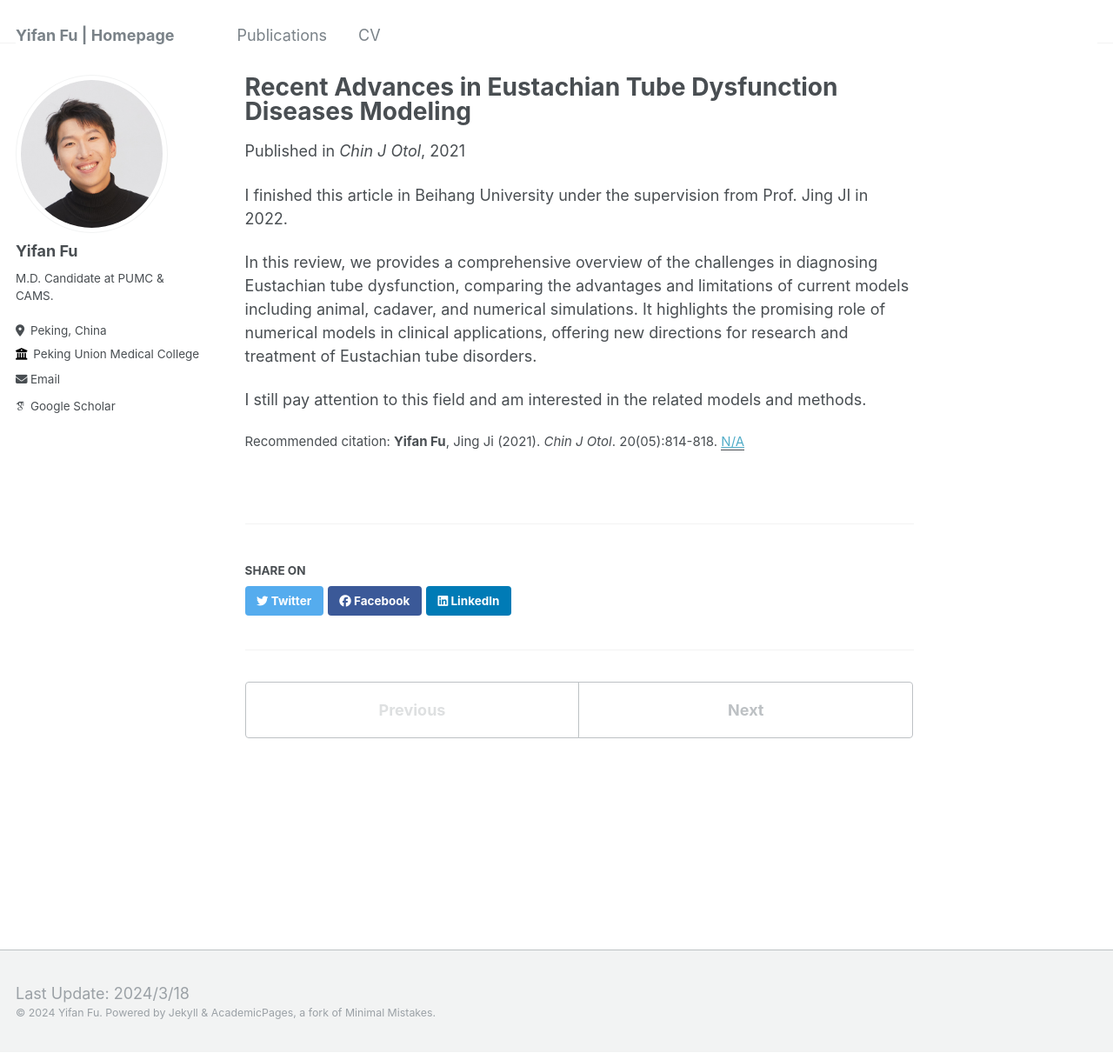
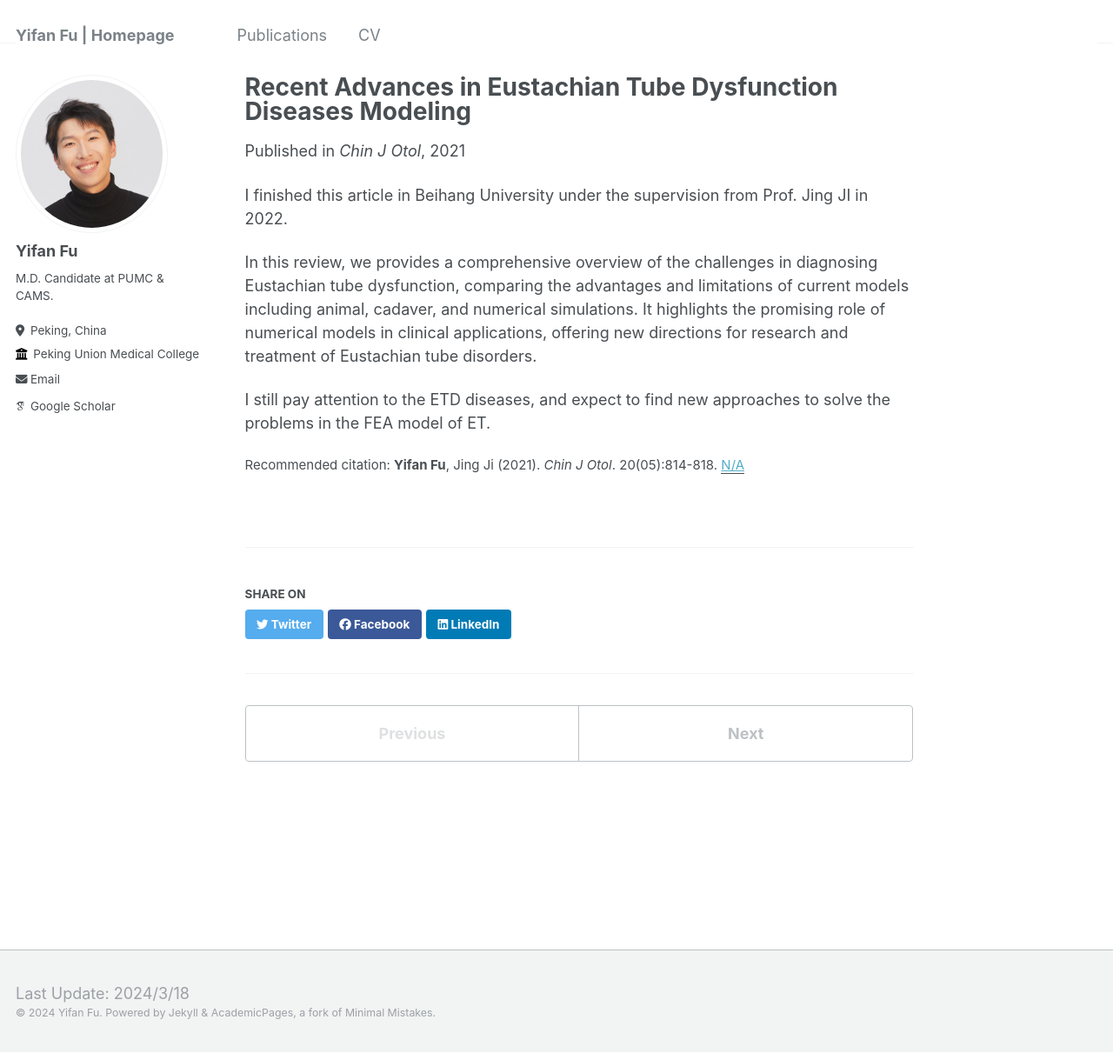
Before and after one commit to yifanfu01/yifanfu01.github.io, a Jekyll site: the page built from _publications/2021ZHEKXZZ.md, in a window 1280 px wide and 1211 px high. Shown: the whole window at 87% size. Built offline with Jekyll 4.4.1, drawn with Linux system fonts in a browser that asks for light colours; some web fonts are replaced.

Commit message:
Update 2021ZHEKXZZ.md

```diff
--- a/_publications/2021ZHEKXZZ.md
+++ b/_publications/2021ZHEKXZZ.md
@@ -13,4 +13,4 @@ I finished this article in Beihang University under the supervision from Prof. J
 
 In this review, we provides a comprehensive overview of the challenges in diagnosing Eustachian tube dysfunction, comparing the advantages and limitations of current models including animal, cadaver, and numerical simulations. It highlights the promising role of numerical models in clinical applications, offering new directions for research and treatment of Eustachian tube disorders.
 
-I still pay attention to this field and am interested in the related models and methods.
+I still pay attention to the ETD diseases, and expect to find new approaches to solve the problems in the FEA model of ET.
```
